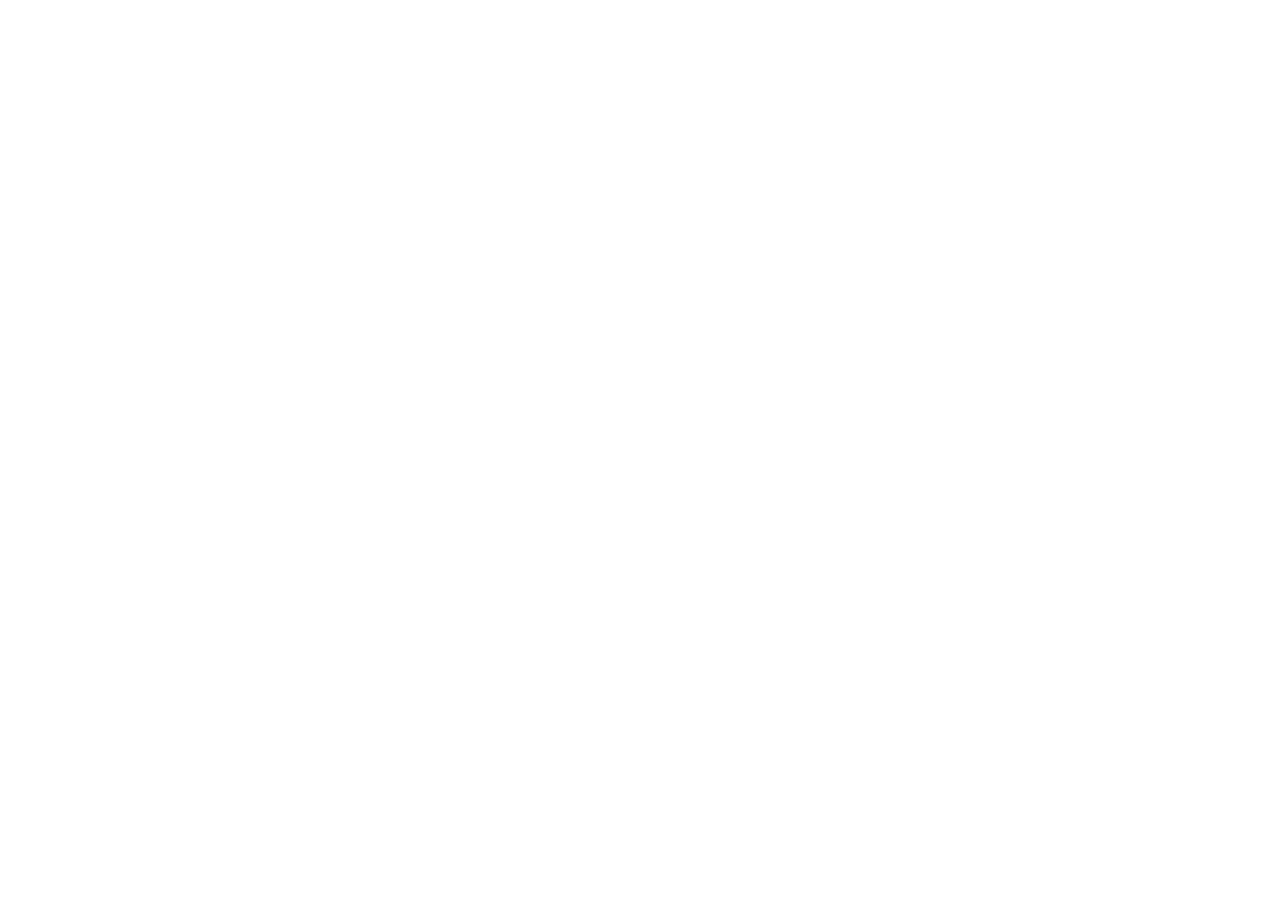
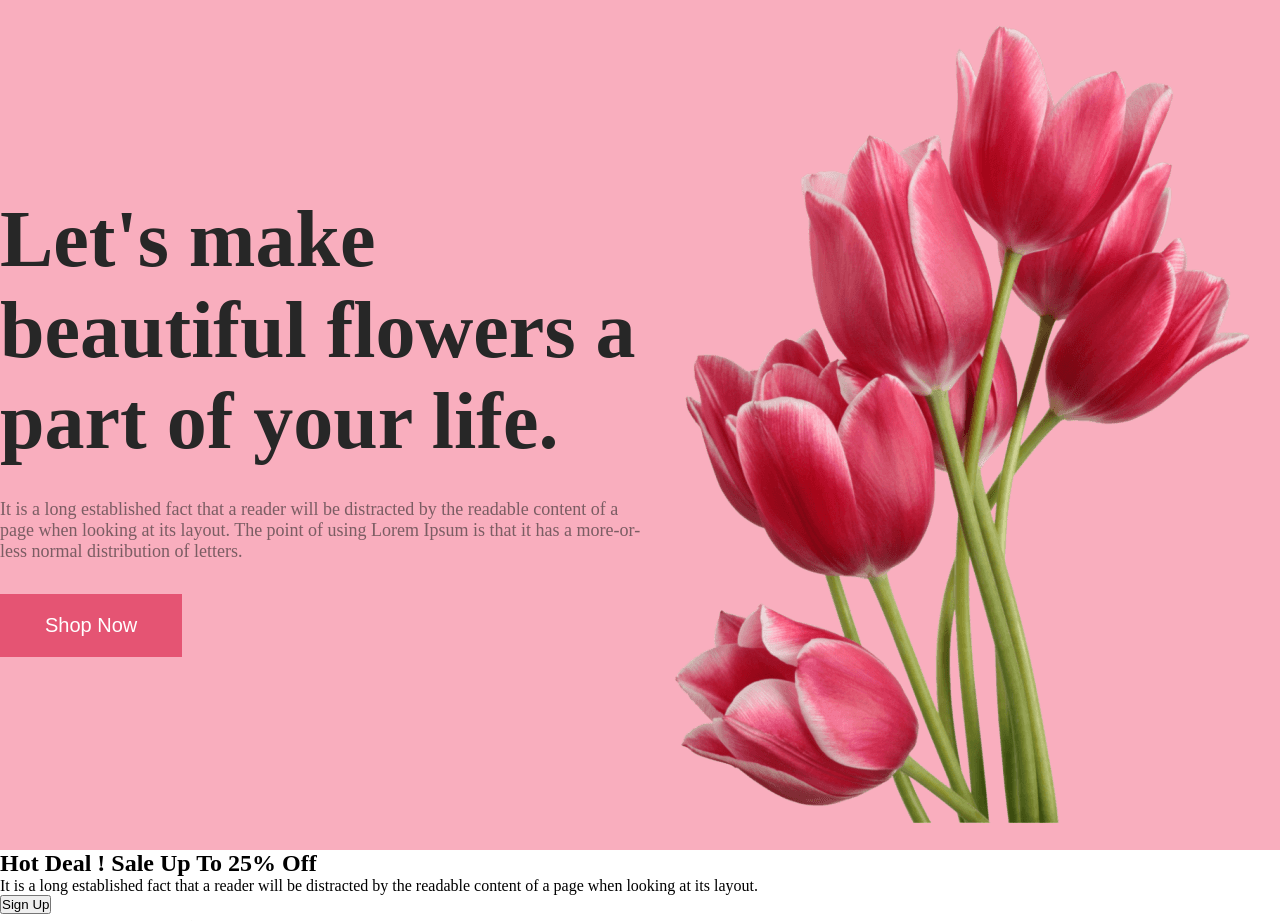
Before and after one commit to Zinath22/online-flower-shop-assignment-1, a plain HTML site: page index.html in a window 1280 px wide. Shown: the top 921 px of the page. Before the commit the page ends 800 px from the top, so only its background shows below. Drawn offline with Linux system fonts and the light colour scheme.

Commit message:
first section banner added

```diff
--- a/index.html
+++ b/index.html
@@ -4,8 +4,33 @@
     <meta charset="UTF-8">
     <meta name="viewport" content="width=device-width, initial-scale=1.0">
     <title>Online Flower Shop</title>
+    <link rel="stylesheet" href="style.css">
 </head>
 <body>
+    <main>
+        <section class="banner-container">
+        <div>
+            <h1 class="title">Let's make <br>beautiful flowers a <br> part of your life.</h1>
+            <p class="description">It is a long established fact that a reader will be distracted by the readable content of a page when looking at its layout. The point of using Lorem Ipsum is that it has a more-or-less normal distribution of letters.</p>
+            <button class="btn">Shop Now</button>
+
+        </div>
+        <div>
+            <img class="img" src="images/pngwing 10.png" alt="">
+        </div>
+    </section>
+    <section>
+        <div>
+            <h2>Hot Deal ! Sale Up To 25% Off</h2>
+            <p>It is a long established fact that a reader will be distracted by the readable content of a page when looking at its layout.</p>
+            <button>Sign Up</button>
+            <div>
+                <img src="images/pngwing 8.png" alt="">
+            </div>
+        </div>
+    </section>
+    </main>
+    <footer></footer>
 
 </body>
 </html>
--- /dev/null
+++ b/style.css
@@ -0,0 +1,45 @@
+* {
+    margin: 0px;
+    padding: 0px;
+}
+
+.banner-container {
+    height: 850px;
+    background: rgba(243, 95, 127, 0.5);
+    display: flex;
+    align-items: center;
+    justify-content: space-between;
+    /* padding-left: 240px; */
+
+
+
+}
+
+.title {
+    color: #272727;
+    font-size: 80px;
+    margin-bottom: 32px;
+
+}
+
+.description {
+    color: rgba(39, 39, 39, 0.60);
+    font-size: 18px;
+    margin-bottom: 32px;
+
+}
+
+.img {
+    height: 800px;
+    width: 635px;
+
+}
+
+.btn {
+    background-color: #E55473;
+    padding: 20px 45px;
+    color: #FFF;
+    font-size: 20px;
+    border: 0;
+
+}
```
